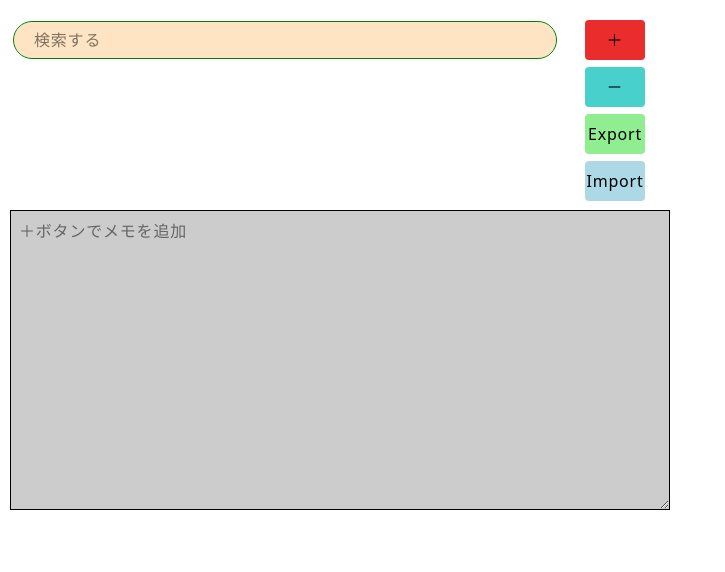
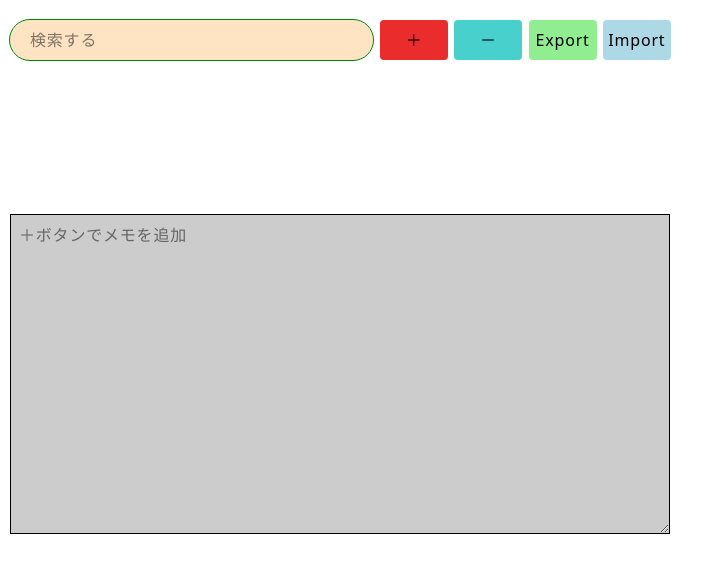
Before and after one commit to matuiti/memo-app-extension, a React (Vite) app: page / in a window 1280 px wide. Shown: the top 572 px of the page, without its empty margins (0-725 px from the left). Built offline with nearby package versions, Linux system fonts and the light colour scheme.

Commit message:
style調整。READEMEようのスクリーンショット画像を更新

```diff
--- a/src/App.css
+++ b/src/App.css
@@ -23,10 +23,10 @@
 
   --width-app: 680px;
   --height-app: 100%;
-  --height-control: 200px;
-  --width-input-search: 60%;
-  --height-input-search: 36px;
-  --height-textarea: 300px;
+  --height-control: 217px;
+  --width-input-search: 100%;
+  --height-input-search: 40px;
+  --height-textarea: 320px;
 
   --letter-spacing: 0.05em;
 }
--- a/src/App.tsx
+++ b/src/App.tsx
@@ -36,7 +36,7 @@ export function App() {
               className={`p-2.5 w-[var(--width-app)] min-h-[var(--height-app)] flex flex-col tracking-[var(--letter-spacing)]`}
             >
               <div
-                className={`grid grid-cols-12 grid-rows-4 gap-2 w-full h-full max-h-[var(--height-control)] bg-[var(--bg-control)] px-1 py-2.5`}
+                className={`grid grid-cols-9 grid-rows-4 gap-2 w-full h-full max-h-[var(--height-control)] bg-[var(--bg-control)] py-2.5`}
               >
                 <InputSearch />
                 <AddButton />
--- a/src/components/AddButton.tsx
+++ b/src/components/AddButton.tsx
@@ -29,7 +29,7 @@ const AddButton = () => {
 
   return (
     <button
-      className="col-start-11 col-span-2 row-start-1 w-15 h-10 bg-[var(--bg-btn-add)] rounded-sm justify-self-center"
+      className="col-start-6 w-17 h-10 bg-[var(--bg-btn-add)] rounded-sm justify-self-center"
       onClick={handleAddMemo}
     >
       ＋
--- a/src/components/DeleteButton.tsx
+++ b/src/components/DeleteButton.tsx
@@ -13,7 +13,12 @@ const DeleteButton = () => {
   ];
 
   const handleDeleteMemo = () => {
-    if (!window.confirm("選択中のメモを削除します。削除後にデータは復元できません。")) return;
+    if (
+      !window.confirm(
+        "選択中のメモを削除します。削除後にデータは復元できません。"
+      )
+    )
+      return;
     const newMemos = memos.filter((memo) => memo.id !== currentMemoId);
     if (newMemos.length === 0) {
       setMemos([]);
@@ -31,7 +36,7 @@ const DeleteButton = () => {
 
   return (
     <button
-      className="col-start-11 col-span-2 row-start-2 w-15 h-10 bg-[var(--bg-btn-delete)] rounded-sm justify-self-center"
+      className="col-start-7 w-17 h-10 bg-[var(--bg-btn-delete)] rounded-sm justify-self-center"
       disabled={currentMemoId === null || memos.length === 0}
       onClick={handleDeleteMemo}
     >
--- a/src/components/ExportButton.tsx
+++ b/src/components/ExportButton.tsx
@@ -14,7 +14,7 @@ const ExportButton = () => {
 
   return (
     <button
-      className="col-start-11 col-span-2 row-start-3 w-15 h-10 bg-[var(--bg-btn-export)] rounded-sm justify-self-center"
+      className="col-start-8 w-17 h-10 bg-[var(--bg-btn-export)] rounded-sm justify-self-center"
       onClick={handleExport}
     >
       Export
--- a/src/components/ImportButton.tsx
+++ b/src/components/ImportButton.tsx
@@ -24,7 +24,7 @@ const ImportButton = () => {
   return (
     <>
       <button
-        className="col-start-11 col-span-2 row-start-4 w-15 h-10 bg-[var(--bg-btn-import)] rounded-sm justify-self-center"
+        className="col-start-9 w-17 h-10 bg-[var(--bg-btn-import)] rounded-sm justify-self-center"
         onClick={handleClick}
       >
         Import
--- a/src/components/InputSearch.tsx
+++ b/src/components/InputSearch.tsx
@@ -37,7 +37,7 @@ const InputSearch = () => {
       placeholder="検索する"
       value={inputValue}
       onChange={handleChange}
-      className="col-span-10 self-center px-5 py-2 bg-[var(--bg-input-search)] rounded-3xl min-w-[var(--width-input-search)] h-[var(--height-input-search)] focus:outline-1 focus:outline-[var(--outline-color-input-search)]"
+      className="col-span-5 px-5 py-2 bg-[var(--bg-input-search)] rounded-3xl min-w-[var(--width-input-search)] h-[var(--height-input-search)] focus:outline-1 focus:outline-[var(--outline-color-input-search)]"
     />
   );
 };
--- a/src/components/Memos.tsx
+++ b/src/components/Memos.tsx
@@ -23,7 +23,7 @@ const Memos = () => {
   };
 
   return (
-    <ul className="col-span-10 row-span-full row-start-2 flex flex-wrap gap-2 py-1 px-0.5 h-auto overflow-y-scroll">
+    <ul className="col-span-full row-span-full row-start-2 flex flex-wrap gap-2 pt-1.5 pb-3 h-auto overflow-y-scroll">
       {memolistType.map((memo) => (
         <li key={memo.id}>
           <button
```
Also changed, not shown: 1 other file (tests, documents, lock files or other folders).
